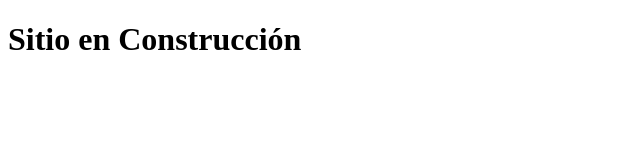
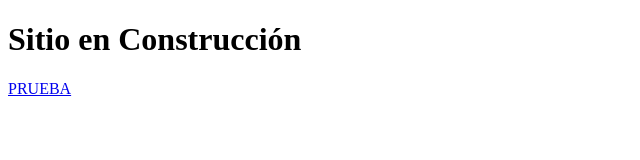
Before and after one commit to pintureriasgatti/pintureriasgatti, a plain HTML site: page index.html in a window 1280 px wide. Shown: the full height of the page, 0-640 px from the left. Drawn offline with Linux system fonts and the light colour scheme.

Commit message:
Add files via upload

```diff
--- a/index.html
+++ b/index.html
@@ -7,5 +7,6 @@
 </head>
 <body>
       <h1>Sitio en Construcción</h1>
+     <a href="https://pintureriasgatti.com.ar/pruebas/">PRUEBA</a>
 </body>
 </html>
```
